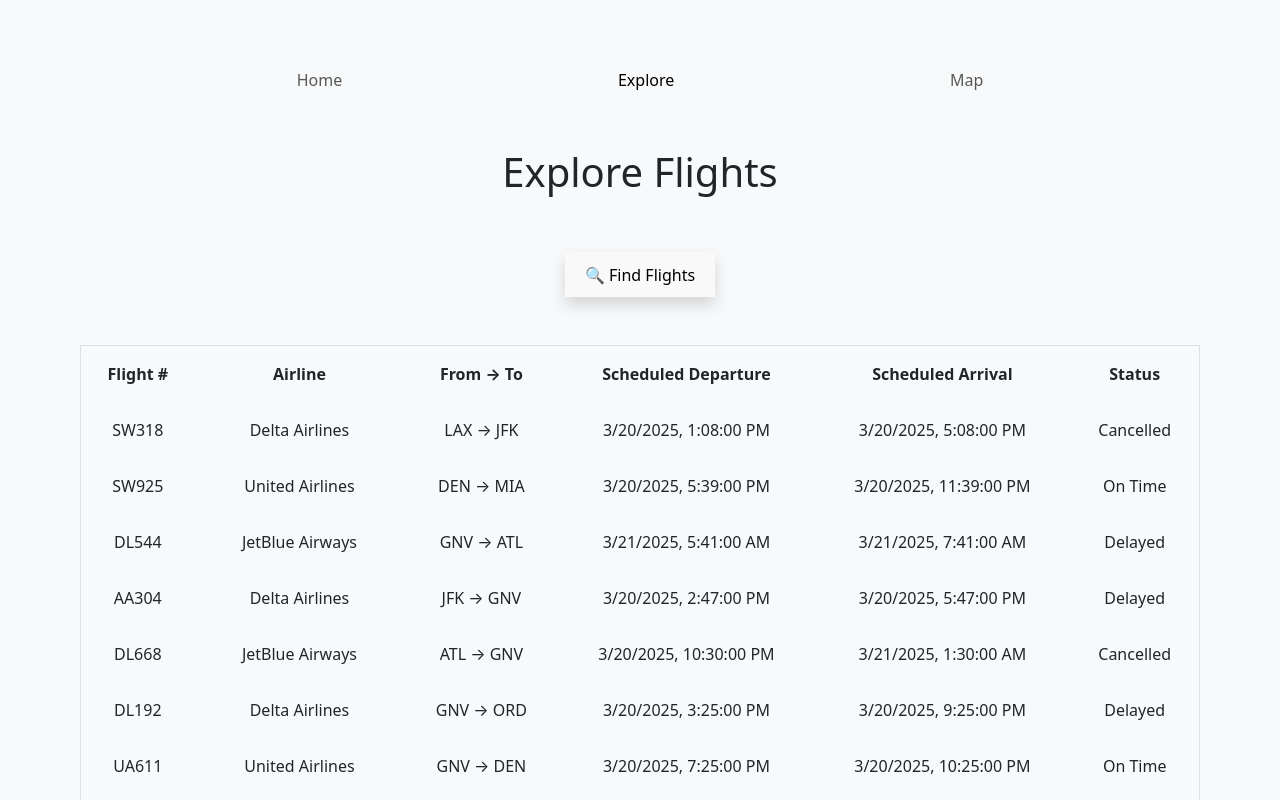
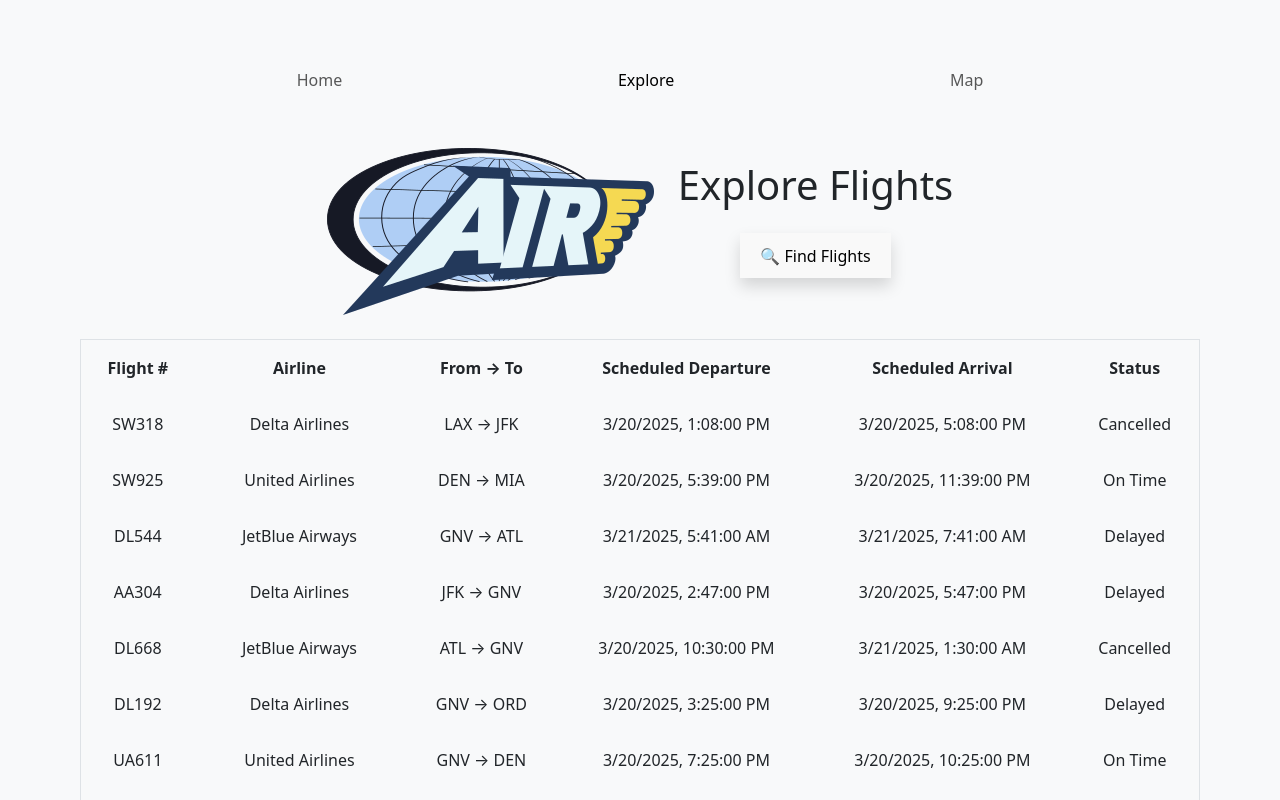
Before and after one commit to nklloyd/AIR, a React (Vite) app: page /explore in a window 1280 px wide. Shown: the top 800 px of the page. Built offline with nearby package versions, Linux system fonts and the light colour scheme.

Commit message:
added footer with logo

```diff
--- a/src/App.tsx
+++ b/src/App.tsx
@@ -10,6 +10,7 @@
 import { Profile } from "./pages/Profile"
 import { Navbar } from './components/Navbar'
 import { Toaster } from "react-hot-toast"
+import Footer from "./components/Footer";
 
 function App() {
   return (
@@ -23,6 +24,7 @@
           <Route path="/profile" element={<Profile />} />
         </Routes>
       </Container>
+      <Footer />
       <Toaster position="bottom-right" />
     </>
   );
--- /dev/null
+++ b/src/components/Footer.tsx
@@ -0,0 +1,15 @@
+export default function Footer() {
+    return (
+      <footer className="bg-gray-100  text-center py-6 mt-8">
+        <div className="flex justify-center items-center gap-4">
+          <span className="text-gray-600 text-sm">
+            © {new Date().getFullYear()} AIR.
+          </span>
+          <img
+            src="/Air Logo.png"
+            alt="Air Logo"
+            style={{ height: "60px", width: "auto" }}/>
+      </div>
+      </footer>
+    );
+  }
--- a/src/pages/Explore.tsx
+++ b/src/pages/Explore.tsx
@@ -115,10 +115,18 @@
     >
 
 
-      <h1 className="text-xl font-semibold mb-2">Explore Flights</h1>
-      <div className="p-4">
-        <SearchDialog onSearch={handleSearch} />
+  <div className="flex justify-center flex-wrap mb-4">
+        <div className="flex items-center gap-4">
+          <div>
+            <img src="/Air Logo.png" alt="Air Logo" className="h-10" />
+          </div>
+          <div>
+            <h1 className="text-2xl font-semibold text-gray-1000">Explore Flights</h1>
+            <SearchDialog onSearch={handleSearch} />
+          </div>
+        </div>
       </div>
+
 
       {/* Dropdown menu */}
       {dropdown.visible && dropdown.flightNumber && (
```
Also changed, not shown: public/Air Logo.png (added).
